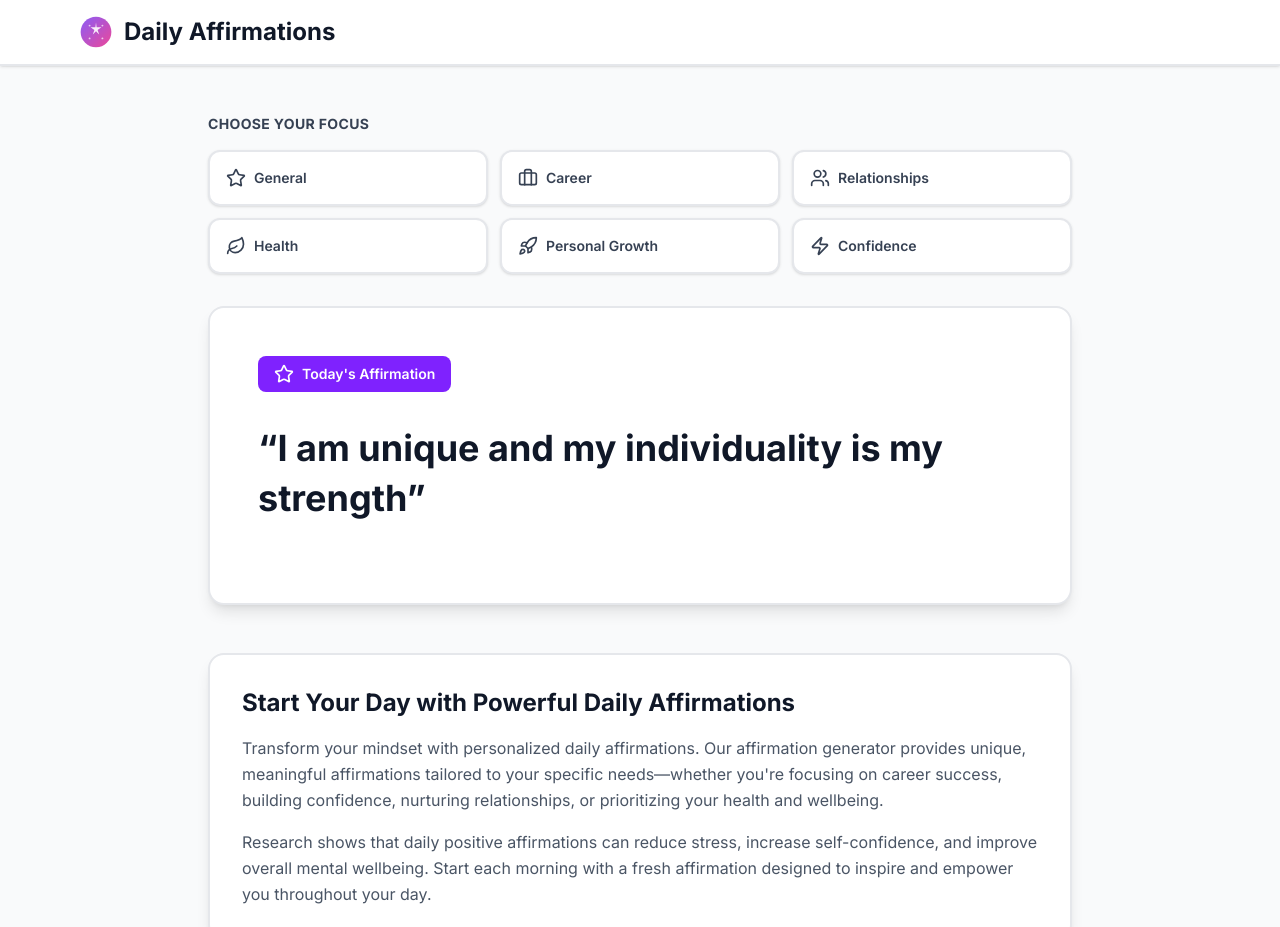
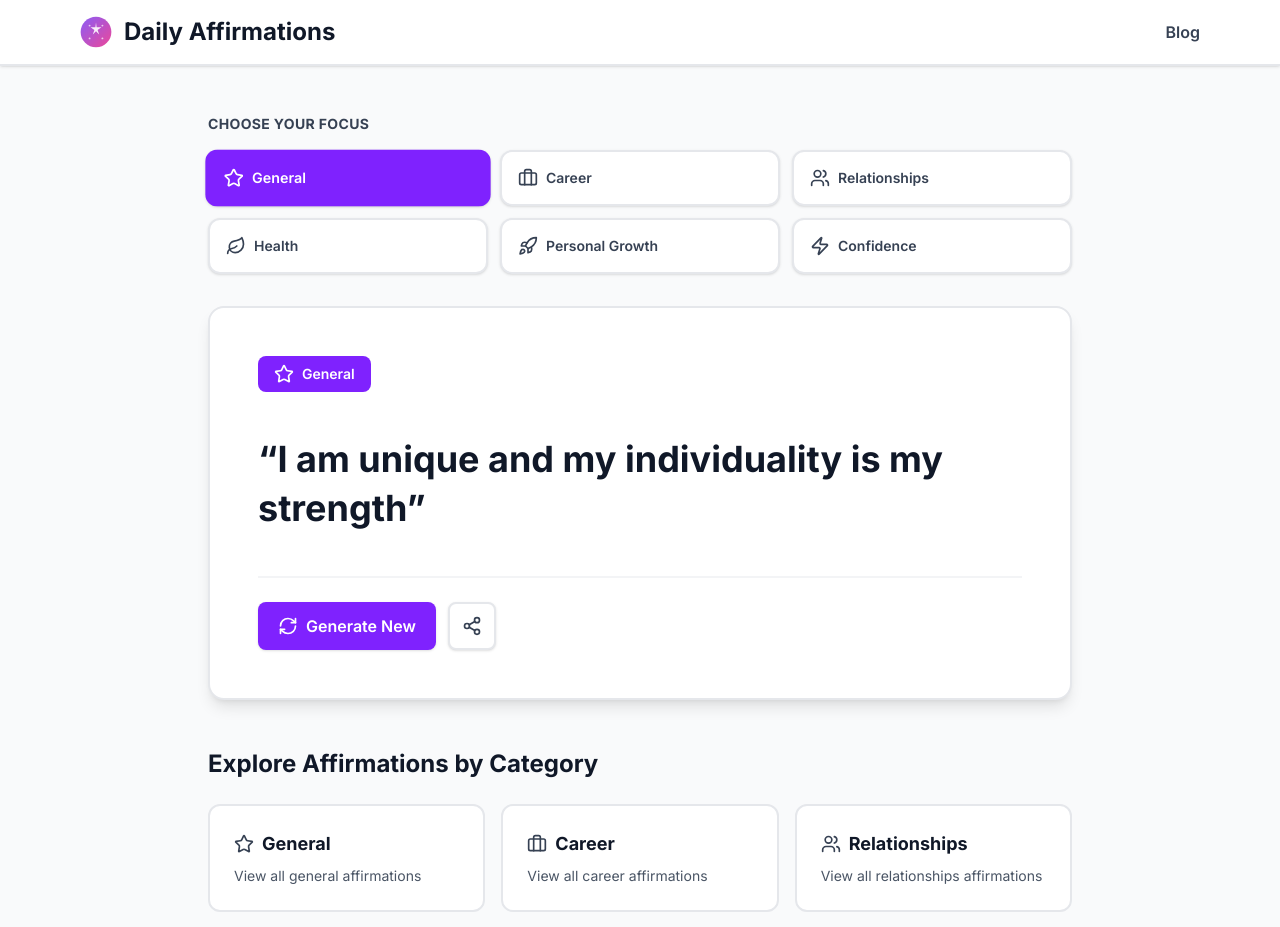
Before and after one commit to MacRayy/daily-affirmations, a Next.js app: page / in a window 1280 px wide. Shown: the top 927 px of the page. Built offline with nearby package versions, Linux system fonts and the light colour scheme.

Commit message:
feat: add back generate button

```diff
--- a/app/components/AffirmationClient.tsx
+++ b/app/components/AffirmationClient.tsx
@@ -1,70 +1,91 @@
-import Link from 'next/link'
-import { Star, Briefcase, Users, Leaf, Rocket, Zap } from 'lucide-react'
+'use client'
+
+import React, { useState } from 'react'
+import {
+  RefreshCw,
+  Share2,
+  Briefcase,
+  Users,
+  Leaf,
+  Rocket,
+  Zap,
+  Star,
+  Sparkles,
+} from 'lucide-react'
+import { generateNewAffirmation } from '../actions'
 import { getAffirmationOfTheDay } from '../data/affirmations'
+import { useRouter, usePathname } from 'next/navigation'
+
+const CATEGORIES = [
+  { id: 'general', name: 'General', icon: Star, color: 'bg-violet-600' },
+  { id: 'career', name: 'Career', icon: Briefcase, color: 'bg-blue-600' },
+  { id: 'relationships', name: 'Relationships', icon: Users, color: 'bg-rose-600' },
+  { id: 'health', name: 'Health', icon: Leaf, color: 'bg-emerald-600' },
+  { id: 'personal-growth', name: 'Personal Growth', icon: Rocket, color: 'bg-indigo-600' },
+  { id: 'confidence', name: 'Confidence', icon: Zap, color: 'bg-amber-600' },
+]
 
 type AffirmationClientProps = {
   initialAffirmation: string
   initialCategory: string
 }
 
-const CATEGORIES = [
-  {
-    id: 'general',
-    name: 'General',
-    icon: Star,
-    color: 'bg-violet-600',
-    href: '/affirmations/general',
-  },
-  {
-    id: 'career',
-    name: 'Career',
-    icon: Briefcase,
-    color: 'bg-blue-600',
-    href: '/affirmations/career',
-  },
-  {
-    id: 'relationships',
-    name: 'Relationships',
-    icon: Users,
-    color: 'bg-rose-600',
-    href: '/affirmations/relationships',
-  },
-  {
-    id: 'health',
-    name: 'Health',
-    icon: Leaf,
-    color: 'bg-emerald-600',
-    href: '/affirmations/health',
-  },
-  {
-    id: 'personal-growth',
-    name: 'Personal Growth',
-    icon: Rocket,
-    color: 'bg-indigo-600',
-    href: '/affirmations/personal-growth',
-  },
-  {
-    id: 'confidence',
-    name: 'Confidence',
-    icon: Zap,
-    color: 'bg-amber-600',
-    href: '/affirmations/confidence',
-  },
-]
+export default function AffirmationClient({
+  initialAffirmation,
+  initialCategory,
+}: AffirmationClientProps) {
+  const [selectedCategory, setSelectedCategory] = useState(initialCategory)
+  const [affirmation, setAffirmation] = useState(initialAffirmation)
+  const [loading, setLoading] = useState(false)
+  const [isAIGenerated, setIsAIGenerated] = useState(false)
+  const router = useRouter()
+  const pathname = usePathname()
 
-export const metadata = {
-  title: 'Daily Affirmations - Positive Motivation & Inspiration',
-  description:
-    'Start your day with powerful affirmations. Get personalized daily motivation for career, relationships, health, confidence, and personal growth.',
+  const handleGenerateNewAffirmation = async () => {
+    setLoading(true)
+
+    try {
+      const result: { success: boolean; affirmation: string } =
+        await generateNewAffirmation(selectedCategory)
+      setAffirmation(result.affirmation)
+      setIsAIGenerated(true)
+    } catch (error) {
+      console.error('Error:', error)
+    } finally {
+      setLoading(false)
+    }
   }
 
-export default function Home({
-  initialAffirmation = getAffirmationOfTheDay('general'),
-}: AffirmationClientProps) {
+  const handleCategoryChange = (categoryId: string) => {
+    setSelectedCategory(categoryId)
+    const newAffirmation = getAffirmationOfTheDay(categoryId)
+    setAffirmation(newAffirmation)
+    setIsAIGenerated(false)
+    console.log(categoryId, selectedCategory, pathname)
+    router.replace(pathname === '/' ? `affirmations/${categoryId}` : categoryId)
+  }
+
+  const shareAffirmation = async () => {
+    if (navigator.share) {
+      try {
+        await navigator.share({
+          title: 'Daily Affirmation',
+          text: affirmation,
+        })
+      } catch (error) {
+        console.error('Share failed:', error)
+      }
+    } else {
+      await navigator.clipboard.writeText(affirmation)
+      alert('Affirmation copied to clipboard!')
+    }
+  }
+
+  const currentCategory = CATEGORIES.find(c => c.id === selectedCategory)
+  const CurrentIcon = currentCategory?.icon || Star
+
   return (
-    <div className="min-h-screen bg-gray-50">
-      <main className="max-w-4xl mx-auto">
-        {/* Category Links as Buttons */}
+    <>
       <div className="mb-8">
         <h2 className="text-sm font-bold text-gray-700 my-4 uppercase tracking-wide">
           Choose Your Focus
@@ -73,57 +94,72 @@ export default function Home({
           {CATEGORIES.map(category => {
             const Icon = category.icon
             return (
-                <Link
+              <button
                 key={category.id}
-                  href={category.href}
-                  className="p-4 rounded-xl transition-all border-2 shadow-sm hover:shadow-md bg-white text-gray-700 border-gray-200 hover:border-gray-300 hover:scale-[1.02]"
+                onClick={() => handleCategoryChange(category.id)}
+                disabled={loading}
+                className={`p-4 rounded-xl transition-all border-2 shadow-sm hover:shadow-md disabled:opacity-50 ${
+                  selectedCategory === category.id
+                    ? `${category.color} text-white border-transparent scale-[1.02]`
+                    : `bg-white text-gray-700 border-gray-200 hover:border-gray-300`
+                }`}
               >
                 <div className="flex items-center gap-2">
                   <Icon className="w-5 h-5" strokeWidth={2} />
                   <span className="font-semibold text-sm">{category.name}</span>
                 </div>
-                </Link>
+              </button>
             )
           })}
         </div>
       </div>
 
-        {/* Today's Affirmation */}
       <div className="bg-white rounded-2xl border-2 border-gray-200 shadow-lg p-8 md:p-12">
-          <div className="mb-8">
-            <span className="inline-flex items-center gap-2 px-4 py-2 rounded-lg text-sm font-semibold bg-violet-600 text-white">
-              <Star className="w-5 h-5" strokeWidth={2} />
-              Today&apos;s Affirmation
+        <div className="mb-8 flex items-center gap-3">
+          <span
+            className={`inline-flex items-center gap-2 px-4 py-2 rounded-lg text-sm font-semibold ${currentCategory?.color} text-white`}
+          >
+            <CurrentIcon className="w-5 h-5" strokeWidth={2} />
+            {currentCategory?.name}
           </span>
+          {isAIGenerated && (
+            <span className="inline-flex items-center gap-1 px-3 py-1 rounded-lg text-xs font-semibold bg-violet-100 text-violet-700">
+              <Sparkles className="w-3 h-3" />
+              AI Generated
+            </span>
+          )}
         </div>
 
-          <div className="mb-8">
+        <div className="mb-8 min-h-[120px] flex items-center">
+          {loading ? (
+            <div className="flex items-center justify-center w-full py-12">
+              <RefreshCw className="w-8 h-8 text-violet-600 animate-spin" strokeWidth={2} />
+            </div>
+          ) : (
             <p className="text-3xl md:text-4xl font-bold leading-snug text-gray-900">
-              &ldquo;{initialAffirmation}&rdquo;
+              &ldquo;{affirmation}&rdquo;
             </p>
+          )}
+        </div>
+
+        <div className="flex items-center gap-3 pt-6 border-t-2 border-gray-100">
+          <button
+            onClick={handleGenerateNewAffirmation}
+            disabled={loading}
+            className="flex items-center gap-2 px-5 py-3 bg-violet-600 hover:bg-violet-700 text-white rounded-lg font-semibold transition disabled:opacity-50 shadow-sm hover:shadow-md"
+          >
+            <RefreshCw className={`w-5 h-5 ${loading ? 'animate-spin' : ''}`} strokeWidth={2} />
+            Generate New
+          </button>
+
+          <button
+            onClick={shareAffirmation}
+            className="p-3 rounded-lg bg-white text-gray-700 border-2 border-gray-200 hover:border-gray-300 transition shadow-sm hover:shadow-md"
+          >
+            <Share2 className="w-5 h-5" strokeWidth={2} />
+          </button>
         </div>
       </div>
-
-        {/* SEO Content */}
-        <div className="mt-12">
-          <div className="bg-white rounded-2xl border-2 border-gray-200 shadow-lg p-8">
-            <h2 className="text-2xl font-bold text-gray-900 mb-4">
-              Start Your Day with Powerful Daily Affirmations
-            </h2>
-            <p className="text-gray-600 leading-relaxed mb-4">
-              Transform your mindset with personalized daily affirmations. Our affirmation generator
-              provides unique, meaningful affirmations tailored to your specific needs—whether
-              you're focusing on career success, building confidence, nurturing relationships, or
-              prioritizing your health and wellbeing.
-            </p>
-            <p className="text-gray-600 leading-relaxed">
-              Research shows that daily positive affirmations can reduce stress, increase
-              self-confidence, and improve overall mental wellbeing. Start each morning with a fresh
-              affirmation designed to inspire and empower you throughout your day.
-            </p>
-          </div>
-        </div>
-      </main>
-    </div>
+    </>
   )
 }
--- a/app/page.tsx
+++ b/app/page.tsx
@@ -2,11 +2,27 @@ import AffirmationClient from './components/AffirmationClient'
 import { getAffirmationOfTheDay } from './data/affirmations'
 import Logo from '@/app/components/Logo'
 import type { Metadata } from 'next'
+import Link from 'next/link'
+import { Star, Briefcase, Users, Leaf, Rocket, Zap } from 'lucide-react'
 
 export const metadata: Metadata = {
   title: 'Daily Affirmations - Positive Motivation & Inspiration',
   description: 'Start your day with powerful affirmations.',
 }
+
+const CATEGORIES = [
+  { id: 'general', name: 'General', icon: Star, href: '/affirmations/general' },
+  { id: 'career', name: 'Career', icon: Briefcase, href: '/affirmations/career' },
+  { id: 'relationships', name: 'Relationships', icon: Users, href: '/affirmations/relationships' },
+  { id: 'health', name: 'Health', icon: Leaf, href: '/affirmations/health' },
+  {
+    id: 'personal-growth',
+    name: 'Personal Growth',
+    icon: Rocket,
+    href: '/affirmations/personal-growth',
+  },
+  { id: 'confidence', name: 'Confidence', icon: Zap, href: '/affirmations/confidence' },
+]
 
 export default function Home() {
   const initialCategory = 'general'
@@ -19,20 +35,83 @@ export default function Home() {
           <div className="flex items-center gap-3">
             <Logo className="w-8 h-8" />
             <h1 className="text-2xl font-bold text-gray-900">Daily Affirmations</h1>
+            <nav className="flex items-center gap-6 ml-auto">
+              <Link
+                href="/blog"
+                className="text-gray-700 hover:text-violet-600 font-semibold transition"
+              >
+                Blog
+              </Link>
+            </nav>
           </div>
         </div>
       </header>
 
       <main className="max-w-4xl mx-auto px-4 py-8">
+        {/* Interactive Affirmation Component */}
         <AffirmationClient
           initialAffirmation={initialAffirmation}
           initialCategory={initialCategory}
         />
+
+        {/* Category Links for SEO */}
+        <div className="mt-12">
+          <h2 className="text-2xl font-bold text-gray-900 mb-6">
+            Explore Affirmations by Category
+          </h2>
+          <div className="grid grid-cols-2 md:grid-cols-3 gap-4">
+            {CATEGORIES.map(category => {
+              const Icon = category.icon
+              return (
+                <Link
+                  key={category.id}
+                  href={category.href}
+                  className="p-6 bg-white border-2 border-gray-200 rounded-xl hover:shadow-lg hover:border-violet-300 transition group"
+                >
+                  <div className="flex items-center gap-2 mb-2">
+                    <Icon
+                      className="w-5 h-5 text-gray-700 group-hover:text-violet-600 transition"
+                      strokeWidth={2}
+                    />
+                    <h3 className="font-bold text-lg text-gray-900 group-hover:text-violet-600 transition">
+                      {category.name}
+                    </h3>
+                  </div>
+                  <p className="text-sm text-gray-600">
+                    View all {category.name.toLowerCase()} affirmations
+                  </p>
+                </Link>
+              )
+            })}
+          </div>
+        </div>
+
+        {/* SEO Content */}
+        <div className="mt-12">
+          <div className="bg-white rounded-2xl border-2 border-gray-200 shadow-lg p-8">
+            <h2 className="text-2xl font-bold text-gray-900 mb-4">
+              Start Your Day with Powerful Daily Affirmations
+            </h2>
+            <p className="text-gray-600 leading-relaxed mb-4">
+              Transform your mindset with personalized daily affirmations. Our affirmation generator
+              provides unique, meaningful affirmations tailored to your specific needs—whether
+              you're focusing on career success, building confidence, nurturing relationships, or
+              prioritizing your health and wellbeing.
+            </p>
+            <p className="text-gray-600 leading-relaxed">
+              Research shows that daily positive affirmations can reduce stress, increase
+              self-confidence, and improve overall mental wellbeing. Start each morning with a fresh
+              affirmation designed to inspire and empower you throughout your day.
+            </p>
+          </div>
+        </div>
       </main>
 
       <footer className="bg-white border-t-2 border-gray-200 mt-16">
         <div className="max-w-6xl mx-auto px-4 py-8 text-center text-gray-600">
-          <p className="text-sm font-medium">© 2025 Daily Affirmations.</p>
+          <p className="text-sm font-medium">
+            © 2025 Daily Affirmations. Empowering you every day.
+          </p>
         </div>
       </footer>
     </div>
```
Lines whose indentation alone changed are shown as unchanged.
